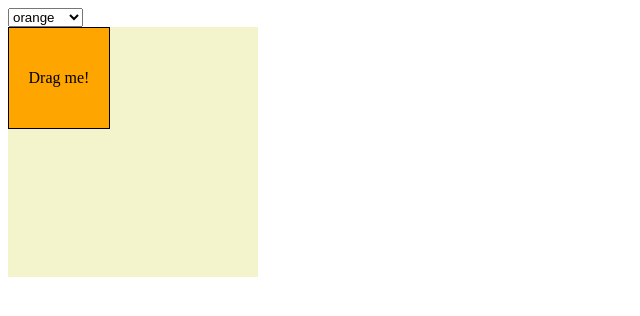
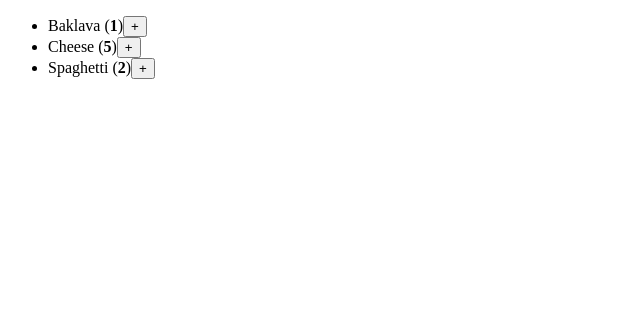
Before and after one commit to vladislav0sidorov/Solution-for-university, a React (Vite) app: page / in a window 1280 px wide. Shown: the top 316 px of the page, without its empty margins (0-640 px from the left). Built offline with nearby package versions, Linux system fonts and the light colour scheme.

Commit message:
2_7_1 Update an item in the shopping cart

```diff
--- a/src/App.tsx
+++ b/src/App.tsx
@@ -1,53 +1,59 @@
-// 2_6_3 Update an object with Immer
+// 2_7_1 Update an item in the shopping cart
 /*
-    Имеется перетаскиваемый ящик на статичном фоне. Вы можете изменить цвет поля с помощью кнопки select.
-
-    Но есть ошибка. Если сначала переместить ящик, а затем изменить его цвет, фон (который не должен двигаться!) "перепрыгнет" на позицию ящика. Но этого не должно произойти: параметр position у Background установлен в initialPosition, что равно { x: 0, y: 0 }. Почему фон перемещается после изменения цвета?
-
-    Найдите ошибку и исправьте ее.
+    Заполните логику handleIncreaseClick так, чтобы нажатие "+" увеличивало соответствующее число.
 */
 
-import { useImmer } from 'use-immer'
-import Background from './Background'
-import Box from './Box'
+import { useState } from 'react'
 
-export type Position = { x: number; y: number }
+const initialProducts = [
+  {
+    id: 0,
+    name: 'Baklava',
+    count: 1
+  },
+  {
+    id: 1,
+    name: 'Cheese',
+    count: 5
+  },
+  {
+    id: 2,
+    name: 'Spaghetti',
+    count: 2
+  }
+]
 
-const initialPosition = {
-  x: 0,
-  y: 0
-}
+export default function ShoppingCart() {
+  const [products, setProducts] = useState(initialProducts)
 
-export default function Canvas() {
-  const [shape, setShape] = useImmer({
-    color: 'orange',
-    position: initialPosition
-  })
-
-  function handleMove(dx: number, dy: number) {
-    setShape(draft => {
-      draft.position.x += dx
-      draft.position.y += dy
-    })
-  }
-
-  function handleColorChange(e: React.ChangeEvent<HTMLSelectElement>) {
-    setShape(draft => {
-      draft.color = e.target.value
-    })
+  function handleIncreaseClick(productId: number) {
+    setProducts(
+      products.map(product => {
+        if (product.id === productId) {
+          return {
+            ...product,
+            count: product.count + 1
+          }
+        }
+        return product
+      })
+    )
   }
 
   return (
-    <>
-      <select value={shape.color} onChange={handleColorChange}>
-        <option value="orange">orange</option>
-        <option value="lightpink">lightpink</option>
-        <option value="aliceblue">aliceblue</option>
-      </select>
-      <Background position={initialPosition} />
-      <Box color={shape.color} position={shape.position} onMove={handleMove}>
-        Drag me!
-      </Box>
-    </>
+    <ul>
+      {products.map(product => (
+        <li key={product.id}>
+          {product.name} (<b>{product.count}</b>)
+          <button
+            onClick={() => {
+              handleIncreaseClick(product.id)
+            }}
+          >
+            +
+          </button>
+        </li>
+      ))}
+    </ul>
   )
 }
--- a/src/main.tsx
+++ b/src/main.tsx
@@ -2,9 +2,10 @@
 import { createRoot } from 'react-dom/client'
 import List from './App'
 import Canvas from './App'
+import ShoppingCart from './App'
 
 createRoot(document.getElementById('root')!).render(
   <StrictMode>
-    <Canvas />
+    <ShoppingCart />
   </StrictMode>
 )
```
